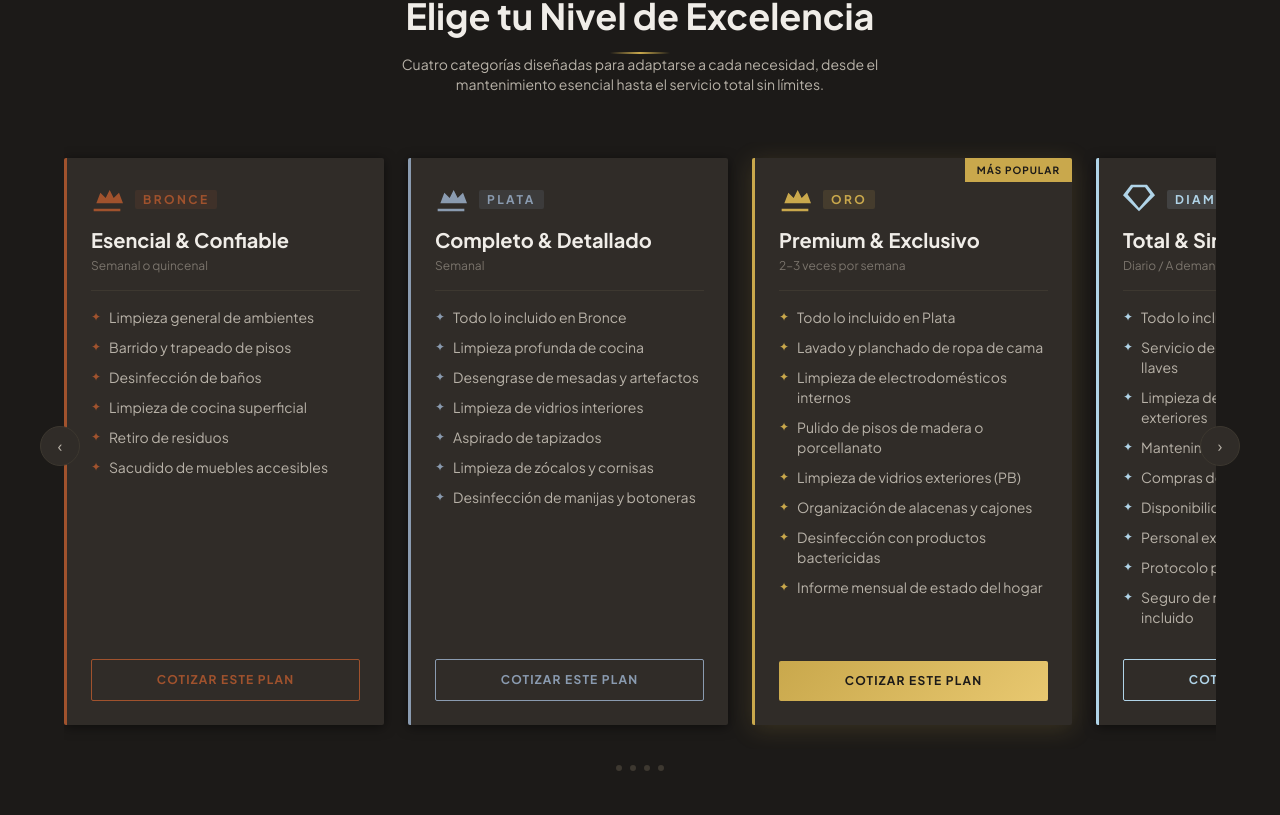
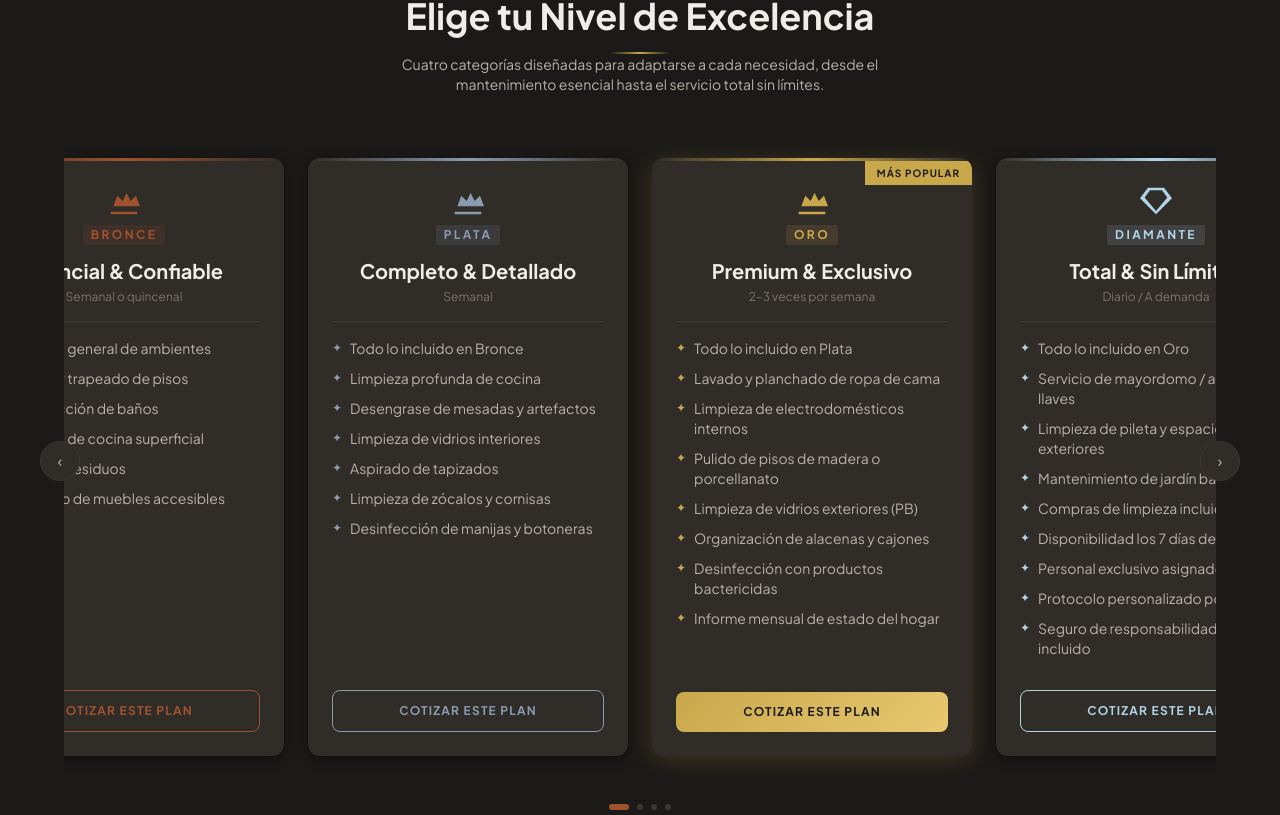
Before and after one commit to waltermedinilla/Paginadelimpieza, a Next.js app: page / in a window 1280 px wide. Shown: the part 1725-2540 px from the top of the page. Built offline with nearby package versions, Linux system fonts and the light colour scheme.

Commit message:
feat: mejoras al carrusel y centrado

```diff
--- a/app/globals.css
+++ b/app/globals.css
@@ -91,12 +91,13 @@ body {
 ───────────────────────────────────────────── */
 .carousel-track {
   display: flex;
+  justify-content: center;
   gap: 1.5rem;
   overflow-x: auto;
   scroll-snap-type: x mandatory;
   scroll-behavior: smooth;
   -webkit-overflow-scrolling: touch;
-  padding: 1rem 0.5rem 1.5rem;
+  padding: 1rem 1.5rem 1.5rem;
   scrollbar-width: thin;
   scrollbar-color: var(--accent-gold) var(--bg-secondary);
 }
@@ -203,7 +204,7 @@ body {
   text-transform: uppercase;
   font-size: 0.8rem;
   padding: 0.85rem 2rem;
-  border-radius: 2px;
+  border-radius: 8px;
   border: none;
   cursor: pointer;
   transition: opacity 0.2s ease, transform 0.2s ease;
@@ -225,7 +226,7 @@ body {
   text-transform: uppercase;
   font-size: 0.8rem;
   padding: 0.8rem 2rem;
-  border-radius: 2px;
+  border-radius: 8px;
   border: 1px solid var(--accent-gold);
   cursor: pointer;
   transition: background 0.2s ease, color 0.2s ease;
--- a/app/page.tsx
+++ b/app/page.tsx
@@ -291,8 +291,8 @@ export default function Page() {
               style={{ borderTop: '1px solid var(--border-color)' }}
             >
               {[
-                { value: '+500', label: 'Clientes activos' },
-                { value: '8+', label: 'Años de experiencia' },
+                { value: '+15', label: 'Clientes activos' },
+                { value: '+3', label: 'Años de experiencia' },
                 { value: '100%', label: 'Satisfacción garantizada' },
               ].map((stat) => (
                 <div key={stat.label} className="text-center">
--- a/components/ServiceCarousel.tsx
+++ b/components/ServiceCarousel.tsx
@@ -1,22 +1,19 @@
 'use client'
 
-import { useRef } from 'react'
+import { useEffect, useRef, useState } from 'react'
 
-// ─── Tipos ───────────────────────────────────────────────────────────────────
 interface ServiceTier {
   id: string
   name: string
   tagline: string
-  color: string        // Color del badge
-  textColor: string    // Color del texto en el badge
-  borderColor: string  // Borde izquierdo de la tarjeta
+  color: string
+  textColor: string
   icon: React.ReactNode
   frequency: string
   specs: string[]
-  highlight?: boolean  // Tarjeta destacada (Oro)
+  highlight?: boolean
 }
 
-// ─── Icono de corona SVG inline ──────────────────────────────────────────────
 function CrownIcon({ size = 28, color = 'currentColor' }: { size?: number; color?: string }) {
   return (
     <svg width={size} height={size} viewBox="0 0 24 24" fill={color} aria-hidden="true">
@@ -25,7 +22,6 @@ function CrownIcon({ size = 28, color = 'currentColor' }: { size?: number; color
   )
 }
 
-// ─── Definición de planes ────────────────────────────────────────────────────
 const tiers: ServiceTier[] = [
   {
     id: 'bronze',
@@ -33,7 +29,6 @@ const tiers: ServiceTier[] = [
     tagline: 'Esencial & Confiable',
     color: '#A0522D',
     textColor: '#FFFFFF',
-    borderColor: '#A0522D',
     frequency: 'Semanal o quincenal',
     icon: <CrownIcon color="#A0522D" size={32} />,
     specs: [
@@ -51,7 +46,6 @@ const tiers: ServiceTier[] = [
     tagline: 'Completo & Detallado',
     color: '#8A9BB0',
     textColor: '#FFFFFF',
-    borderColor: '#8A9BB0',
     frequency: 'Semanal',
     icon: <CrownIcon color="#8A9BB0" size={32} />,
     specs: [
@@ -70,7 +64,6 @@ const tiers: ServiceTier[] = [
     tagline: 'Premium & Exclusivo',
     color: '#C9A84C',
     textColor: '#1C1A18',
-    borderColor: '#C9A84C',
     frequency: '2–3 veces por semana',
     icon: <CrownIcon color="#C9A84C" size={32} />,
     highlight: true,
@@ -91,7 +84,6 @@ const tiers: ServiceTier[] = [
     tagline: 'Total & Sin Límites',
     color: '#B0D4E8',
     textColor: '#1C1A18',
-    borderColor: '#B0D4E8',
     frequency: 'Diario / A demanda',
     icon: (
       <svg width={32} height={32} viewBox="0 0 24 24" fill="#B0D4E8" aria-hidden="true">
@@ -112,16 +104,33 @@ const tiers: ServiceTier[] = [
   },
 ]
 
-// ─── Componente principal ────────────────────────────────────────────────────
 export default function ServiceCarousel() {
   const trackRef = useRef<HTMLDivElement>(null)
+  const [activeIndex, setActiveIndex] = useState(0)
 
   function scroll(dir: 'left' | 'right') {
     if (!trackRef.current) return
     const card = trackRef.current.querySelector('.carousel-card') as HTMLElement
-    const offset = (card?.offsetWidth ?? 320) + 24 // ancho de tarjeta + gap
+    const offset = (card?.offsetWidth ?? 320) + 24
     trackRef.current.scrollBy({ left: dir === 'right' ? offset : -offset, behavior: 'smooth' })
   }
+
+
+  // Scroll del track → actualiza indicador activo
+  useEffect(() => {
+    const track = trackRef.current
+    if (!track) return
+
+    function onTrackScroll() {
+      const card = track!.querySelector('.carousel-card') as HTMLElement
+      const cardWidth = (card?.offsetWidth ?? 320) + 24
+      const index = Math.min(Math.round(track!.scrollLeft / cardWidth), tiers.length - 1)
+      setActiveIndex(index)
+    }
+
+    track.addEventListener('scroll', onTrackScroll, { passive: true })
+    return () => track.removeEventListener('scroll', onTrackScroll)
+  }, [])
 
   return (
     <section
@@ -129,18 +138,11 @@ export default function ServiceCarousel() {
       className="py-20 px-4 relative"
       style={{ background: 'var(--bg-secondary)' }}
     >
-      {/* Encabezado de sección */}
       <div className="max-w-6xl mx-auto mb-12 text-center">
-        <p
-          className="text-xs uppercase tracking-[0.3em] mb-3"
-          style={{ color: 'var(--accent-gold)' }}
-        >
+        <p className="text-xs uppercase tracking-[0.3em] mb-3" style={{ color: 'var(--accent-gold)' }}>
           Nuestros Planes
         </p>
-        <h2
-          className="text-3xl md:text-4xl font-bold mb-4"
-          style={{ color: 'var(--text-primary)' }}
-        >
+        <h2 className="text-3xl md:text-4xl font-bold mb-4" style={{ color: 'var(--text-primary)' }}>
           Elige tu Nivel de Excelencia
         </h2>
         <div className="gold-divider mb-4" />
@@ -150,44 +152,24 @@ export default function ServiceCarousel() {
         </p>
       </div>
 
-      {/* Flechas de navegación (desktop) */}
       <div className="max-w-6xl mx-auto relative">
         <button
           onClick={() => scroll('left')}
           aria-label="Anterior plan"
-          className="
-            hidden md:flex absolute -left-6 top-1/2 -translate-y-1/2 z-10
-            w-10 h-10 rounded-full items-center justify-center
-            border transition-all duration-200
-            hover:scale-110
-          "
-          style={{
-            background: 'var(--bg-card)',
-            borderColor: 'var(--border-color)',
-            color: 'var(--text-secondary)',
-          }}
+          className="hidden md:flex absolute -left-6 top-1/2 -translate-y-1/2 z-10 w-10 h-10 rounded-full items-center justify-center border transition-all duration-200 hover:scale-110"
+          style={{ background: 'var(--bg-card)', borderColor: 'var(--border-color)', color: 'var(--text-secondary)' }}
         >
           ‹
         </button>
         <button
           onClick={() => scroll('right')}
           aria-label="Siguiente plan"
-          className="
-            hidden md:flex absolute -right-6 top-1/2 -translate-y-1/2 z-10
-            w-10 h-10 rounded-full items-center justify-center
-            border transition-all duration-200
-            hover:scale-110
-          "
-          style={{
-            background: 'var(--bg-card)',
-            borderColor: 'var(--border-color)',
-            color: 'var(--text-secondary)',
-          }}
+          className="hidden md:flex absolute -right-6 top-1/2 -translate-y-1/2 z-10 w-10 h-10 rounded-full items-center justify-center border transition-all duration-200 hover:scale-110"
+          style={{ background: 'var(--bg-card)', borderColor: 'var(--border-color)', color: 'var(--text-secondary)' }}
         >
           ›
         </button>
 
-        {/* Track con scroll-snap */}
         <div ref={trackRef} className="carousel-track">
           {tiers.map((tier) => (
             <CarouselCard key={tier.id} tier={tier} />
@@ -195,13 +177,17 @@ export default function ServiceCarousel() {
         </div>
       </div>
 
-      {/* Indicadores táctiles */}
-      <div className="flex justify-center gap-2 mt-4">
-        {tiers.map((tier) => (
+      {/* Indicadores dinámicos */}
+      <div className="flex justify-center gap-2 mt-6">
+        {tiers.map((tier, i) => (
           <div
             key={tier.id}
-            className="w-1.5 h-1.5 rounded-full transition-all"
-            style={{ background: 'var(--border-color)' }}
+            className="rounded-full transition-all duration-300"
+            style={{
+              width: activeIndex === i ? '20px' : '6px',
+              height: '6px',
+              background: activeIndex === i ? tier.color : 'var(--border-color)',
+            }}
           />
         ))}
       </div>
@@ -209,8 +195,8 @@ export default function ServiceCarousel() {
   )
 }
 
-// ─── Tarjeta individual ──────────────────────────────────────────────────────
 function CarouselCard({ tier }: { tier: ServiceTier }) {
+  const [hovered, setHovered] = useState(false)
   const number = process.env.NEXT_PUBLIC_WHATSAPP_NUMBER ?? '5491100000000'
   const message = encodeURIComponent(
     `Hola, me interesa el plan *${tier.name}*. ¿Podrían darme más información y una cotización?`
@@ -219,40 +205,48 @@ function CarouselCard({ tier }: { tier: ServiceTier }) {
 
   return (
     <div
-      className={`carousel-card card-hover relative rounded-sm overflow-hidden flex flex-col`}
+      className="carousel-card relative rounded-xl overflow-hidden flex flex-col"
       style={{
         background: 'var(--bg-card)',
-        borderLeft: `3px solid ${tier.borderColor}`,
-        boxShadow: tier.highlight
-          ? `0 4px 24px rgba(${201},${168},${76}, 0.18)`
+        boxShadow: hovered
+          ? `0 8px 32px ${tier.color}40`
+          : tier.highlight
+            ? `0 4px 24px ${tier.color}30`
             : '0 2px 12px var(--shadow-color)',
+        transform: hovered ? 'translateY(-4px)' : 'translateY(0)',
+        transition: 'box-shadow 0.3s ease, transform 0.3s ease',
       }}
+      onMouseEnter={() => setHovered(true)}
+      onMouseLeave={() => setHovered(false)}
     >
-      {/* Badge "Más Popular" en plan Oro */}
+      {/* Borde superior degradado */}
+      <div
+        style={{
+          height: '3px',
+          background: `linear-gradient(90deg, transparent, ${tier.color}, transparent)`,
+        }}
+      />
+
+      {/* Badge "Más Popular" */}
       {tier.highlight && (
         <div
-          className="absolute top-0 right-0 text-[10px] font-bold uppercase tracking-widest px-3 py-1"
-          style={{
-            background: tier.color,
-            color: tier.textColor,
-          }}
+          className="absolute top-[3px] right-0 text-[10px] font-bold uppercase tracking-widest px-3 py-1"
+          style={{ background: tier.color, color: tier.textColor }}
         >
           Más Popular
         </div>
       )}
 
-      {/* Header de la tarjeta */}
-      <div className="p-6 pb-4">
-        <div className="flex items-center gap-3 mb-3">
+      {/* Header */}
+      <div className="p-6 pb-4 text-center">
+        <div className="flex flex-col items-center gap-2 mb-3">
           {tier.icon}
-          <div>
           <span
             className="text-xs font-bold uppercase tracking-[0.2em] px-2 py-0.5 rounded-sm"
             style={{ background: `${tier.color}22`, color: tier.color }}
           >
             {tier.name}
           </span>
-          </div>
         </div>
         <h3 className="text-xl font-bold mb-1" style={{ color: 'var(--text-primary)' }}>
           {tier.tagline}
@@ -262,32 +256,25 @@ function CarouselCard({ tier }: { tier: ServiceTier }) {
         </p>
       </div>
 
-      {/* Divisor */}
       <div className="mx-6 border-t" style={{ borderColor: 'var(--border-color)' }} />
 
-      {/* Lista de especificaciones */}
       <ul className="p-6 pt-4 flex-1 space-y-2.5">
         {tier.specs.map((spec, i) => (
           <li key={i} className="flex items-start gap-2 text-sm" style={{ color: 'var(--text-secondary)' }}>
-            <span className="mt-0.5 text-xs flex-shrink-0" style={{ color: tier.color }}>
-              ✦
-            </span>
+            <span className="mt-0.5 text-xs flex-shrink-0" style={{ color: tier.color }}>✦</span>
             {spec}
           </li>
         ))}
       </ul>
 
-      {/* CTA */}
       <div className="p-6 pt-2">
         <a
           href={href}
           target="_blank"
           rel="noopener noreferrer"
-          className="block w-full text-center py-3 text-xs font-bold uppercase tracking-widest rounded-sm transition-all duration-200 hover:opacity-90 hover:-translate-y-0.5"
+          className="block w-full text-center py-3 text-xs font-bold uppercase tracking-widest rounded-lg transition-all duration-200 hover:opacity-90 hover:-translate-y-0.5"
           style={{
-            background: tier.highlight
-              ? `linear-gradient(135deg, ${tier.color}, #E8C870)`
-              : 'transparent',
+            background: tier.highlight ? `linear-gradient(135deg, ${tier.color}, #E8C870)` : 'transparent',
             color: tier.highlight ? tier.textColor : tier.color,
             border: tier.highlight ? 'none' : `1px solid ${tier.color}`,
           }}
```
Lines whose indentation alone changed are shown as unchanged.
